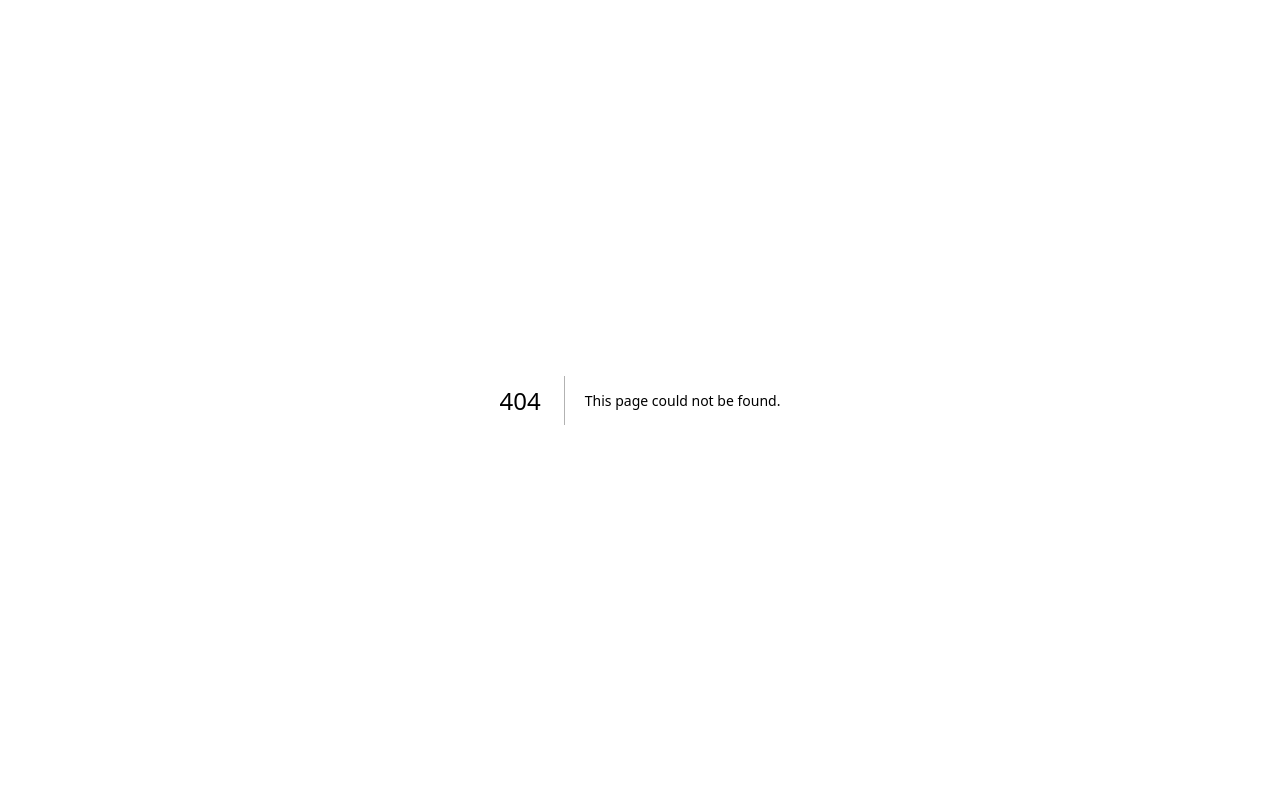
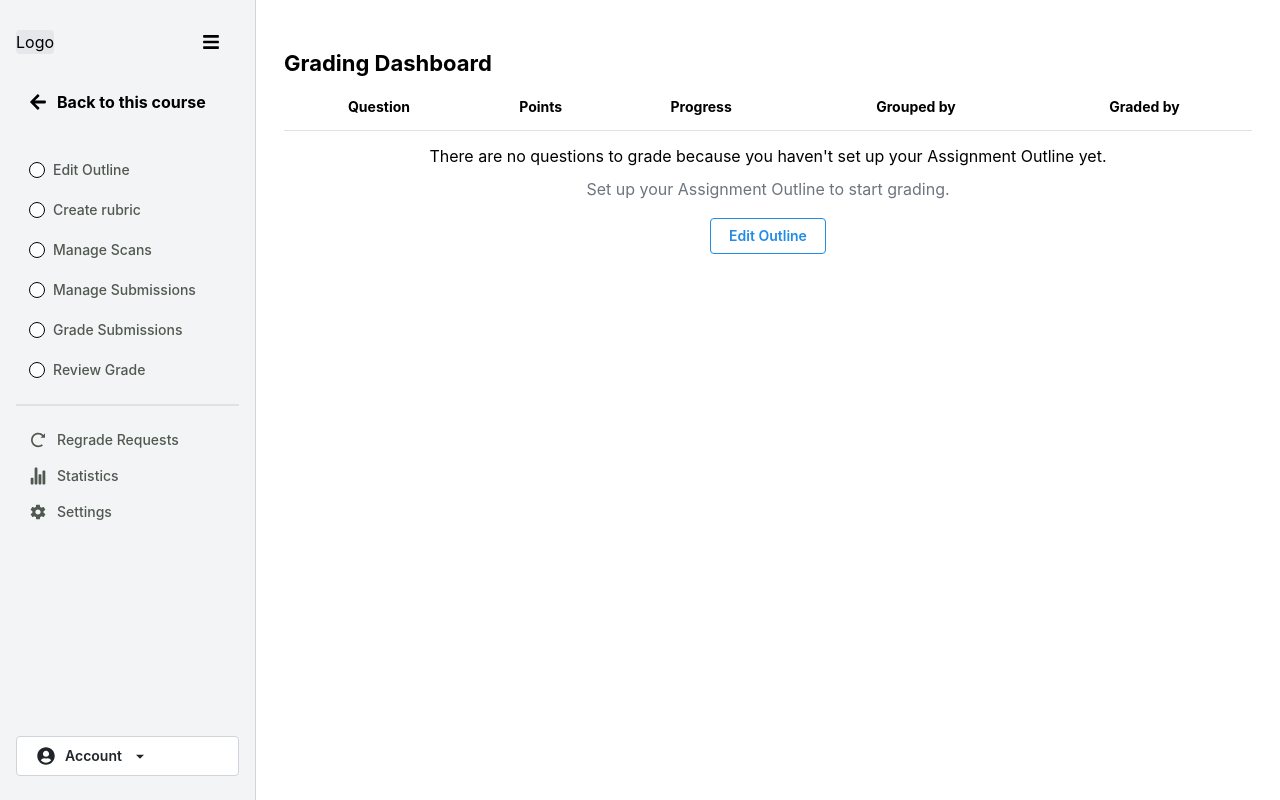
Before and after one commit to jirayu123za/PaperGrader, a Next.js app in the folder Frontend/: page /courses/1/process/1/Grading in a window 1280 px wide. Before the commit this address had no page. Built offline with nearby package versions, Linux system fonts and the light colour scheme; no server answers.

Commit message:
Add page&component

```diff
--- /dev/null
+++ b/Frontend/components/INS/INSProcess/INSGrading.tsx
@@ -0,0 +1,78 @@
+import React from 'react';
+import { useRouter } from 'next/router';
+import { Container, Title, Text, Divider, Button, Table, Center, Box } from '@mantine/core';
+
+const INSGrading: React.FC = () => {
+  const router = useRouter();
+  const { assignment_id, course_id } = router.query;
+
+  const handleEditOutline = () => {
+    router.push(`/courses/${course_id}/process/${assignment_id}/CreateOutline`);
+  };
+
+  return (
+    <Container size="lg" py="xl" px="sm" style={{ margin: '0', padding: '0', maxWidth: '100%' }}>
+      {/* Title */}
+      <Title order={3} mb="md" style={{ textAlign: 'left' }}>
+        Grading Dashboard
+      </Title>
+
+      {/* Table Header */}
+      <Table style={{ marginTop: '0', width: '100%' }}>
+        <thead>
+          <tr>
+            <th>Question</th>
+            <th>Points</th>
+            <th>Progress</th>
+            <th>Grouped by</th>
+            <th>Graded by</th>
+          </tr>
+        </thead>
+      </Table>
+
+      {/* Divider */}
+      <Divider my="sm" />
+
+      {/* Table Body */}
+      <Table style={{ marginTop: '0', width: '100%' }}>
+        <tbody>
+          <tr>
+            <td colSpan={5}>
+              <Center>
+                <Box>
+                  {/* Empty State Message */}
+                  <Text
+                    style={{
+                      textAlign: 'center',
+                      marginBottom: '0.5rem',
+                    }}
+                  >
+                    There are no questions to grade because you haven't set up your Assignment Outline yet.
+                  </Text>
+                  <Text
+                    style={{
+                      textAlign: 'center',
+                      color: '#6c757d', // Adjusted to a dimmed color
+                      marginBottom: '1rem',
+                    }}
+                  >
+                    Set up your Assignment Outline to start grading.
+                  </Text>
+
+                  {/* Button to Edit Outline */}
+                  <Center>
+                    <Button variant="outline" onClick={handleEditOutline} size="sm">
+                      Edit Outline
+                    </Button>
+                  </Center>
+                </Box>
+              </Center>
+            </td>
+          </tr>
+        </tbody>
+      </Table>
+    </Container>
+  );
+};
+
+export default INSGrading;
--- /dev/null
+++ b/Frontend/pages/courses/[course_id]/process/[assignment_id]/Grading.tsx
@@ -0,0 +1,14 @@
+import React from 'react';
+import LeftProcess from '../../../../../components/LeftINS/LeftProcess';
+import INSGrading from '../../../../../components/INS/INSProcess/INSGrading';
+
+export default function INSGradingPage() {
+  return (
+    <div className="flex min-h-screen">
+      <LeftProcess />
+      <div className="flex-grow p-4">
+        <INSGrading />
+      </div>
+    </div>
+  );
+}
```
